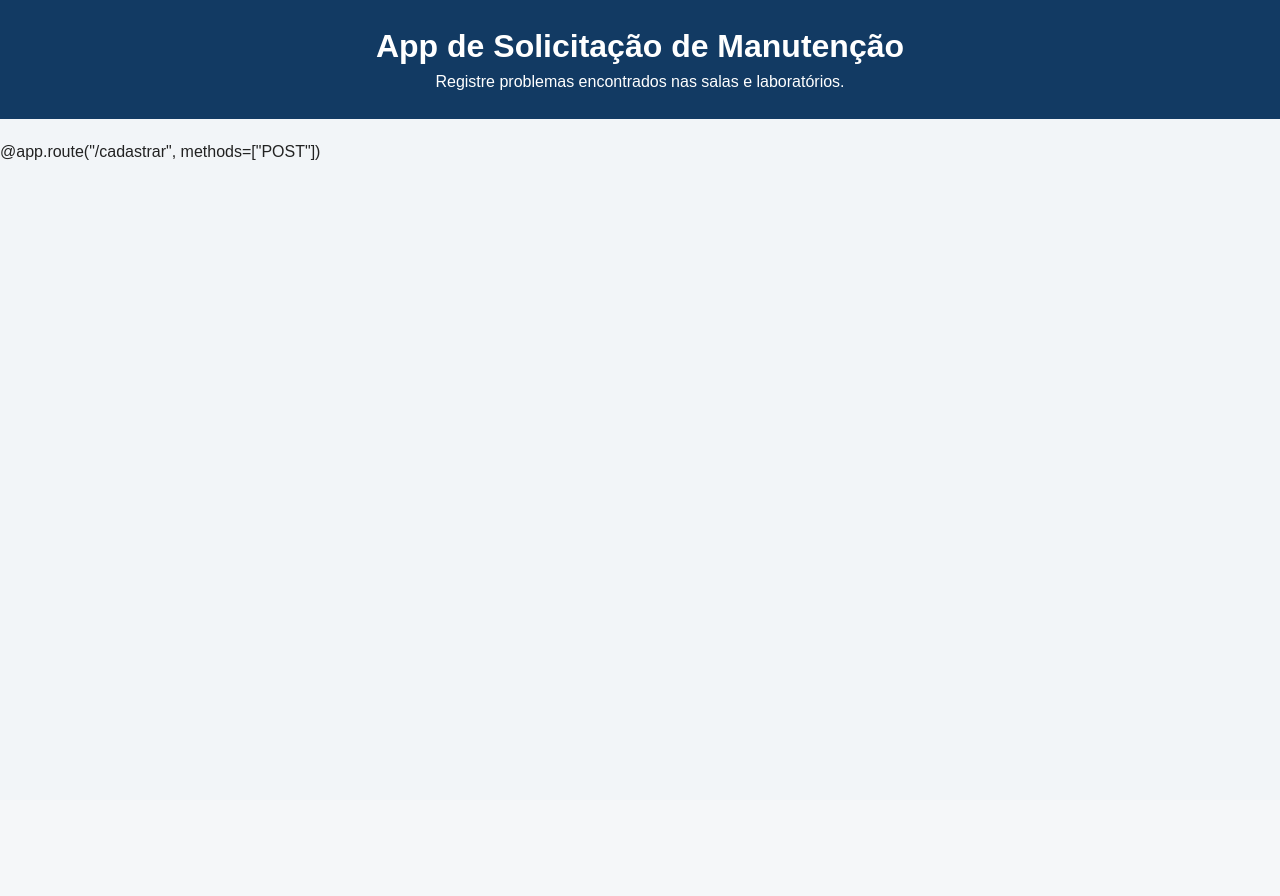
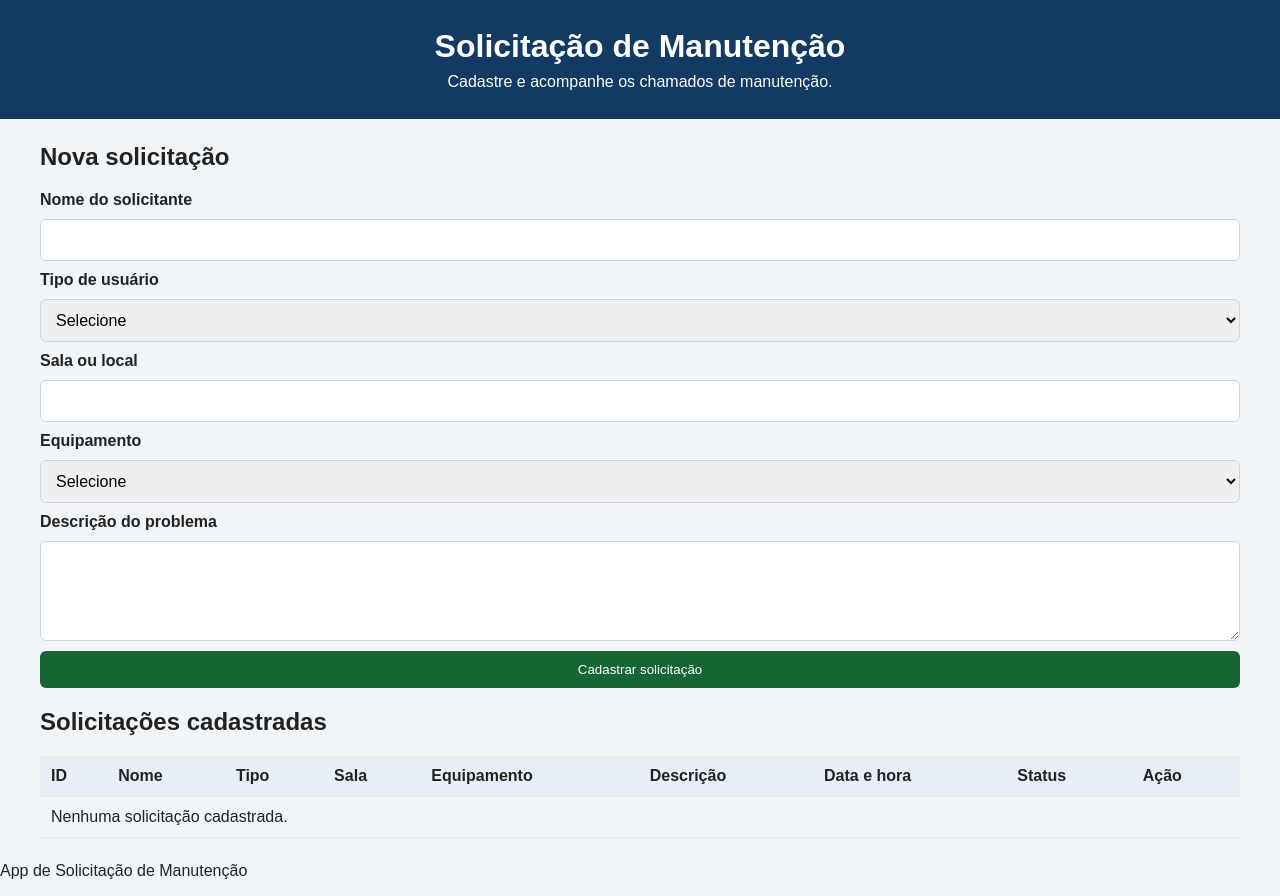
Before and after one commit to mariaangelo01124048-create/app_manutencao, a Flask app: page / in a window 1280 px wide. Before the commit the page ends 160 px from the top, so only its background shows below. Run offline with Flask 3, Linux system fonts and the light colour scheme.

Commit message:
Update index.html

```diff
--- a/template/index.html
+++ b/template/index.html
@@ -1,21 +1,138 @@
+
 <!DOCTYPE html>
 <html lang="pt-BR">
 <head>
-<meta charset="UTF-8">
-<meta name="viewport" content="width=device-width, initial-scale=1.0">
-<title> Sistema Escolar de Manutenção</title>
-<link rel="stylesheet" href="{{ url_for('static', filename='style.css') }}">
+    <meta charset="UTF-8">
+    <meta name="viewport" content="width=device-width, initial-scale=1.0">
+
+    <title>App de Solicitação de Manutenção</title>
+
+    <link rel="stylesheet"
+          href="{{ url_for('static', filename='style.css') }}">
 </head>
 <body>
-<header>
-<h1>App de Solicitação de Manutenção</h1>
-<p>
-Registre problemas encontrados nas salas e laboratórios.
-</p>
-</header>
-<main>
-</main>
+
+    <header class="cabecalho">
+        <h1>Solicitação de Manutenção</h1>
+        <p>Cadastre e acompanhe os chamados de manutenção.</p>
+    </header>
+
+    <main class="container">
+
+        <section class="cartao">
+            <h2>Nova solicitação</h2>
+
+            <form action="/cadastrar" method="POST">
+
+                <label for="nome">Nome do solicitante</label>
+                <input type="text" id="nome" name="nome" required>
+
+                <label for="tipo_usuario">Tipo de usuário</label>
+                <select id="tipo_usuario" name="tipo_usuario" required>
+                    <option value="">Selecione</option>
+                    <option value="Aluno">Aluno</option>
+                    <option value="Professor">Professor</option>
+                </select>
+
+                <label for="sala">Sala ou local</label>
+                <input type="text" id="sala" name="sala" required>
+
+                <label for="equipamento">Equipamento</label>
+                <select id="equipamento" name="equipamento" required>
+                    <option value="">Selecione</option>
+                    <option value="Computador">Computador</option>
+                    <option value="Notebook">Notebook</option>
+                    <option value="Impressora">Impressora</option>
+                    <option value="Projetor">Projetor</option>
+                    <option value="Outro">Outro</option>
+                </select>
+
+                <label for="descricao">Descrição do problema</label>
+                <textarea id="descricao"
+                          name="descricao"
+                          rows="4"
+                          required></textarea>
+
+                <button type="submit" class="botao">
+                    Cadastrar solicitação
+                </button>
+
+            </form>
+        </section>
+
+        <section class="cartao">
+            <h2>Solicitações cadastradas</h2>
+
+            <div class="tabela-container">
+                <table>
+                    <thead>
+                        <tr>
+                            <th>ID</th>
+                            <th>Nome</th>
+                            <th>Tipo</th>
+                            <th>Sala</th>
+                            <th>Equipamento</th>
+                            <th>Descrição</th>
+                            <th>Data e hora</th>
+                            <th>Status</th>
+                            <th>Ação</th>
+                        </tr>
+                    </thead>
+
+                    <tbody>
+                        {% for solicitacao in solicitacoes %}
+                        <tr>
+                            <td>{{ solicitacao.id }}</td>
+                            <td>{{ solicitacao.nome }}</td>
+                            <td>{{ solicitacao.tipo_usuario }}</td>
+                            <td>{{ solicitacao.sala }}</td>
+                            <td>{{ solicitacao.equipamento }}</td>
+                            <td>{{ solicitacao.descricao }}</td>
+                            <td>{{ solicitacao.data }}</td>
+
+                            <td>
+                                {% if solicitacao.status == "Concluído" %}
+                                    <span class="status concluido">
+                                        Concluído
+                                    </span>
+                                {% else %}
+                                    <span class="status pendente">
+                                        Pendente
+                                    </span>
+                                {% endif %}
+                            </td>
+
+                            <td>
+                                {% if solicitacao.status != "Concluído" %}
+                                    <a class="botao-concluir"
+                                       href="{{ url_for('concluir', id_solicitacao=solicitacao.id) }}">
+                                        Concluir
+                                    </a>
+                                {% else %}
+                                    <span class="finalizada">
+                                        Finalizada
+                                    </span>
+                                {% endif %}
+                            </td>
+                        </tr>
+
+                        {% else %}
+                        <tr>
+                            <td colspan="9" class="vazio">
+                                Nenhuma solicitação cadastrada.
+                            </td>
+                        </tr>
+                        {% endfor %}
+                    </tbody>
+                </table>
+            </div>
+        </section>
+
+    </main>
+
+    <footer>
+        <p>App de Solicitação de Manutenção</p>
+    </footer>
+
 </body>
 </html>
-
-@app.route("/cadastrar", methods=["POST"])
```
